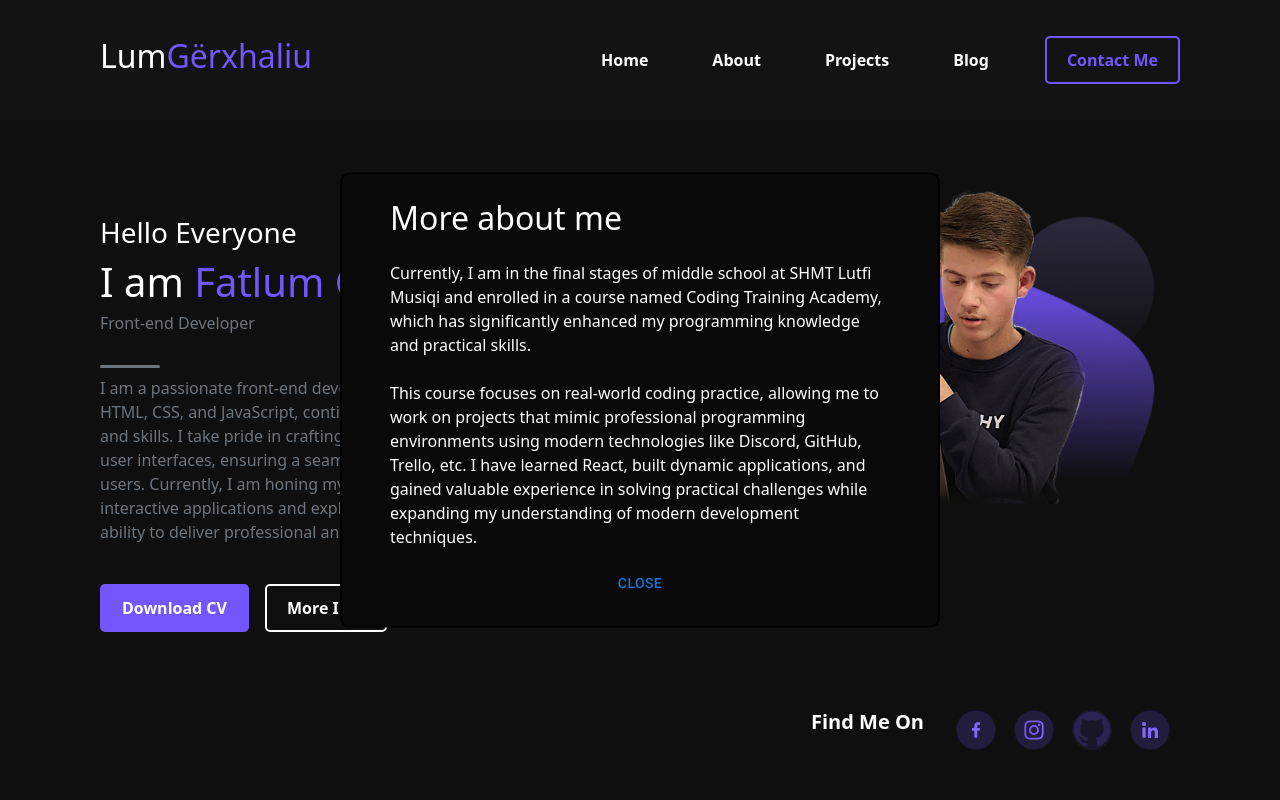
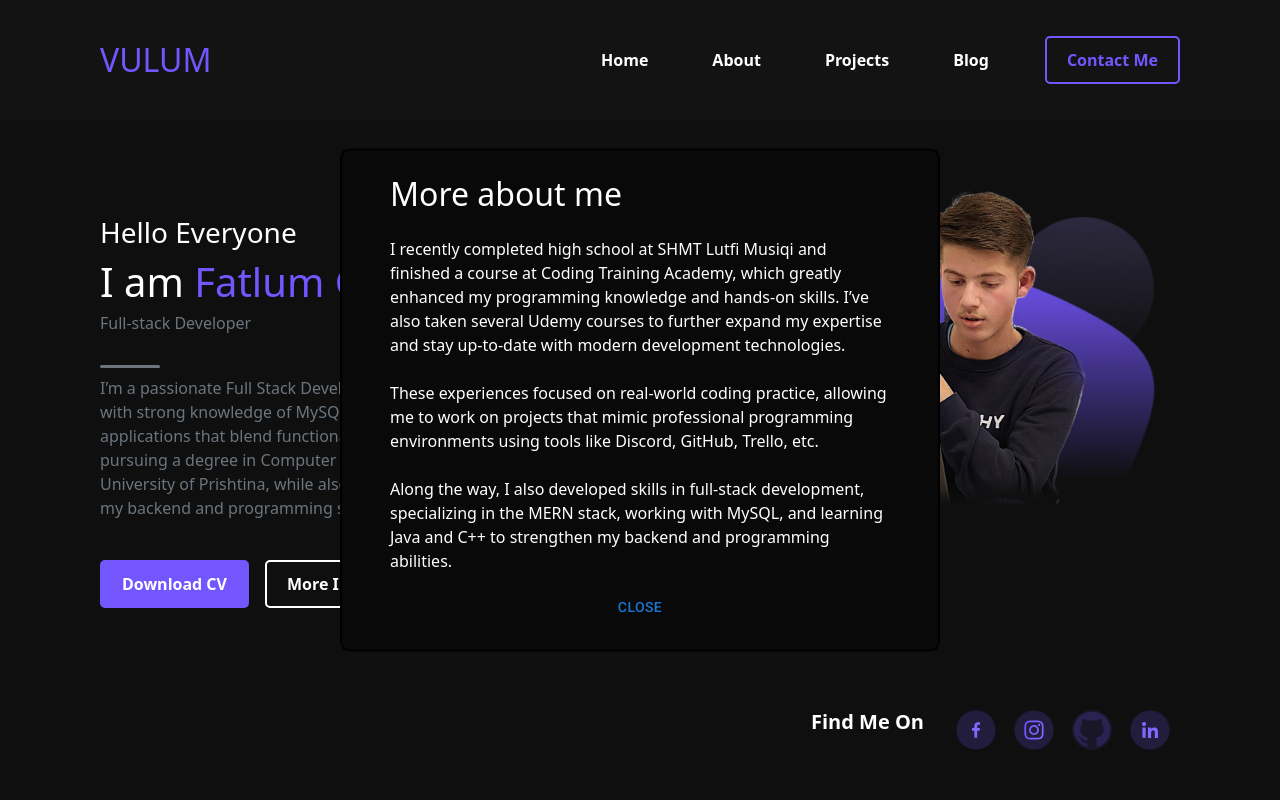
Before and after one commit to FatlumG/Portofolio, a React (Vite) app in the folder my-portofolio/: page / in a window 1280 px wide. Both pictures are taken after a click on the button "More Info". Shown: the top 800 px of the page. Built offline with nearby package versions, Linux system fonts and the light colour scheme; a web font is replaced by a local one.

Commit message:
Added new updates

```diff
--- a/my-portofolio/src/App.jsx
+++ b/my-portofolio/src/App.jsx
@@ -1,5 +1,6 @@
 import { BrowserRouter as Router, Routes, Route } from "react-router-dom";
 import Home from "./pages/Home";
+import Vulum from "./pages/Vulum";
 import "./styles/App.css";
 import "bootstrap/dist/css/bootstrap.min.css";
 function App() {
@@ -7,6 +8,7 @@ function App() {
     <Router>
       <Routes>
         <Route path="/" element={<Home />} />
+        <Route path="/vulum" element={<Vulum />} />
       </Routes>
     </Router>
   );
--- a/my-portofolio/src/components/Header.jsx
+++ b/my-portofolio/src/components/Header.jsx
@@ -2,6 +2,7 @@ import React, { useState } from "react";
 import HeaderBtn from "./Button";
 import { FiAlignJustify } from "react-icons/fi";
 import { MdOutlineExitToApp } from "react-icons/md";
+import { Link } from "react-router-dom";
 import "../styles/components/header.css";
 
 function Header() {
@@ -14,9 +15,9 @@ function Header() {
 
   return (
     <header className="header d-flex justify-content-between align-items-center">
-      <h2 className="text-white">
-        Lum<span>Gërxhaliu</span>
-      </h2>
+      <Link to="/vulum" className="text-white text-decoration-none fw-medium">
+        <span>VULUM</span>
+      </Link>
       <nav className="d-flex gap-5">
         <ul className="nav-bar d-none d-xl-flex justify-content-center align-items-center gap-5 m-0 list-unstyled">
           <li className="position-relative py-1 px-2">
--- a/my-portofolio/src/components/Hero.jsx
+++ b/my-portofolio/src/components/Hero.jsx
@@ -1,4 +1,4 @@
-import React, { useState } from "react";
+import { useState } from "react";
 import Box from "@mui/material/Box";
 import Modal from "@mui/material/Modal";
 import Button from "@mui/material/Button";
@@ -9,6 +9,7 @@ import github from "../assets/icons/githubIcon.svg";
 import linkedin from "../assets/icons/linkedin.svg";
 import cv from "../assets/downloads/Fatlum Gërxhaliu Cv.pdf";
 import heroImage from "../assets/images/heroImage.jpg";
+import Image from "./Image";
 import "../styles/components/hero.css";
 
 function Hero() {
@@ -30,16 +31,15 @@ function Hero() {
         <h1 className="text-white fs-1">
           I am <span className="fg">Fatlum Gëxhaliu</span>
         </h1>
-        <h6 className="text-secondary">Front-end Developer</h6>
+        <h6 className="text-secondary">Full-stack Developer</h6>
         <div className="line mt-3 mt-lg-4 mb-1 mb-lg-2 bg-secondary"></div>
         <p className="text-secondary fs-6">
-          I am a passionate front-end developer with a strong foundation in
-          HTML, CSS, and JavaScript, continually striving to expand my knowledge
-          and skills. I take pride in crafting clean, efficient, and visually
-          appealing user interfaces, ensuring a seamless and engaging experience
-          for users. Currently, I am honing my expertise in React to create
-          dynamic, interactive applications and exploring UI/UX design to
-          enhance my ability to deliver professional and user-focused solutions.
+          I’m a passionate Full Stack Developer specializing in the MERN stack
+          with strong knowledge of MySQL. I love building dynamic, user-focused
+          applications that blend functionality with clean design. Currently,
+          I’m pursuing a degree in Computer and Electrical Engineering at the
+          University of Prishtina, while also learning Java and C++ to
+          strengthen my backend and programming skills.
         </p>
         <div className="buttons d-flex gap-3 mt-4">
           <a href={cv} download="Fatlum Gërxhaliu CV">
@@ -60,19 +60,23 @@ function Hero() {
                 More about me
               </h2>
               <p id="parent-modal-description">
-                Currently, I am in the final stages of middle school at SHMT
-                Lutfi Musiqi and enrolled in a course named Coding Training
-                Academy, which has significantly enhanced my programming
-                knowledge and practical skills.
+                I recently completed high school at SHMT Lutfi Musiqi and
+                finished a course at Coding Training Academy, which greatly
+                enhanced my programming knowledge and hands-on skills. I’ve also
+                taken several Udemy courses to further expand my expertise and
+                stay up-to-date with modern development technologies.
                 <br />
                 <br />
-                This course focuses on real-world coding practice, allowing me
-                to work on projects that mimic professional programming
-                environments using modern technologies like Discord, GitHub,
-                Trello, etc. I have learned React, built dynamic applications,
-                and gained valuable experience in solving practical challenges
-                while expanding my understanding of modern development
-                techniques.
+                These experiences focused on real-world coding practice,
+                allowing me to work on projects that mimic professional
+                programming environments using tools like Discord, GitHub,
+                Trello, etc.
+                <br />
+                <br />
+                Along the way, I also developed skills in full-stack
+                development, specializing in the MERN stack, working with MySQL,
+                and learning Java and C++ to strengthen my backend and
+                programming abilities.
               </p>
               <Button onClick={handleClose}>Close</Button>
             </Box>
@@ -81,6 +85,7 @@ function Hero() {
       </div>
       <div className="hero-imgs w-100 d-flex justify-content-end position-relative">
         <img src={heroImage} alt="Hero image" className="w-75" />
+        {/* <Image /> */}
       </div>
 
       <div className="contacts position-absolute d-flex flex-column flex-lg-row justify-content-between gap-3">
--- /dev/null
+++ b/my-portofolio/src/components/Image.jsx
@@ -0,0 +1,18 @@
+import developer from "../assets/images/developer.jpg";
+import rectangle from "../assets/vectors/rectangleBg.png";
+import circle from "../assets/vectors/circle.png";
+import circleStroke from "../assets/vectors/circleStroke.png";
+import "../styles/components/image.css";
+
+function Image() {
+  return (
+    <div className="image-layout relative">
+      <img src={developer} alt="Developer" className="image dev absolute" />
+      {/* <img src={rectangle} alt="rectangle" className="image absolute" /> */}
+      {/* <img src={circle} alt="circle" className="image absolute" /> */}
+      {/* <img src={circleStroke} alt="circleStroke" className="image absolute" /> */}
+    </div>
+  );
+}
+
+export default Image;
--- a/my-portofolio/src/components/Stats.jsx
+++ b/my-portofolio/src/components/Stats.jsx
@@ -1,4 +1,3 @@
-import React from "react";
 import "../styles/components/stats.css";
 
 function Stats() {
@@ -8,16 +7,18 @@ function Stats() {
       className="stats d-flex flex-column flex-md-row justify-content-center align-items-center gap-3 text-white px-5 py-4 py-md-0"
     >
       <div className="statistic d-flex flex-column justify-content-center align-items-center">
-        <h2 className="fs-1 fw-bold">4.5</h2>
-        <p>Stars Rating</p>
+        <h2 className="fs-1 fw-bold">10+</h2>
+        <p>Technologies learned</p>
       </div>
       <div className="statistic d-flex flex-column justify-content-center align-items-center">
-        <h2 className="fs-1 fw-bold">06</h2>
-        <p>Completed Projects</p>
+        <h2 className="fs-1 fw-bold">2+</h2>
+        <p>
+          Key Skills: <b>Full-Stack</b> & <b>Networking</b>
+        </p>
       </div>
       <div className="statistic d-flex flex-column justify-content-center align-items-center">
-        <h2 className="fs-1 fw-bold">3+</h2>
-        <p>Years of Experience</p>
+        <h2 className="fs-1 fw-bold">10+</h2>
+        <p>Completed Projects</p>
       </div>
     </div>
   );
--- a/my-portofolio/src/pages/Home.jsx
+++ b/my-portofolio/src/pages/Home.jsx
@@ -1,4 +1,3 @@
-import React from "react";
 import Header from "../components/Header";
 import Hero from "../components/Hero";
 import Stats from "../components/Stats";
@@ -9,7 +8,7 @@ import Footer from "../components/Footer";
 
 function Home() {
   return (
-    <div>
+    <>
       <Header />
       <Hero />
       <Stats />
@@ -17,7 +16,7 @@ function Home() {
       <WhyHireMe />
       <ToolsAndSkills />
       <Footer />
-    </div>
+    </>
   );
 }
 
--- /dev/null
+++ b/my-portofolio/src/pages/Vulum.jsx
@@ -0,0 +1,11 @@
+import React from "react";
+
+function Vulum() {
+  return (
+    <section className="min-vh-100 d-flex justify-content-center align-items-center">
+      <h1>Currently updating...</h1>
+    </section>
+  );
+}
+
+export default Vulum;
--- a/my-portofolio/src/styles/components/header.css
+++ b/my-portofolio/src/styles/components/header.css
@@ -9,6 +9,7 @@
 
 .header span {
   color: var(--purple);
+  font-size: 2rem;
 }
 
 .nav-bar li::after {
--- /dev/null
+++ b/my-portofolio/src/styles/components/image.css
@@ -0,0 +1,14 @@
+.image-layout {
+  width: 200px;
+  height: 200px;
+}
+
+.image-layout .image {
+}
+
+.image-layout .dev {
+  height: 80%;
+  width: 80%;
+  object-fit: cover;
+  border-radius: 20px;
+}
```
